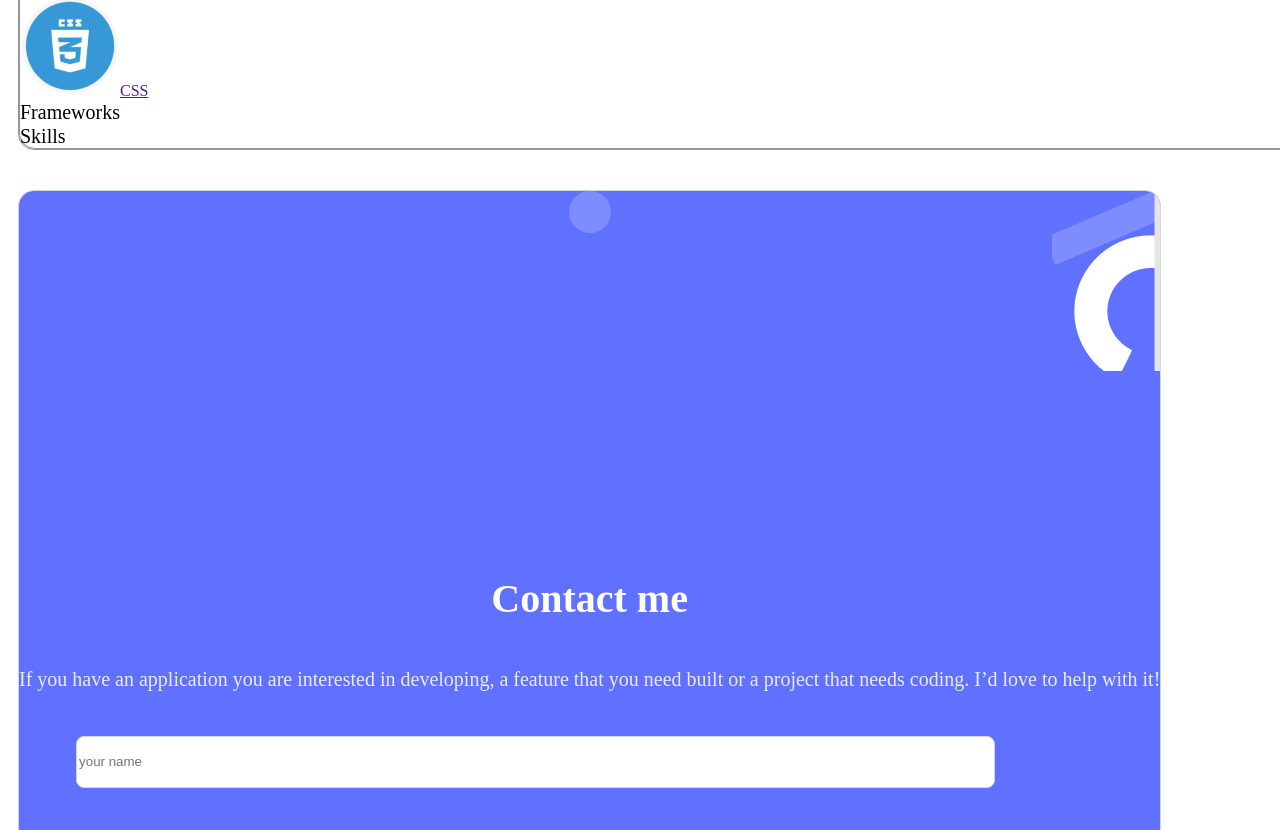
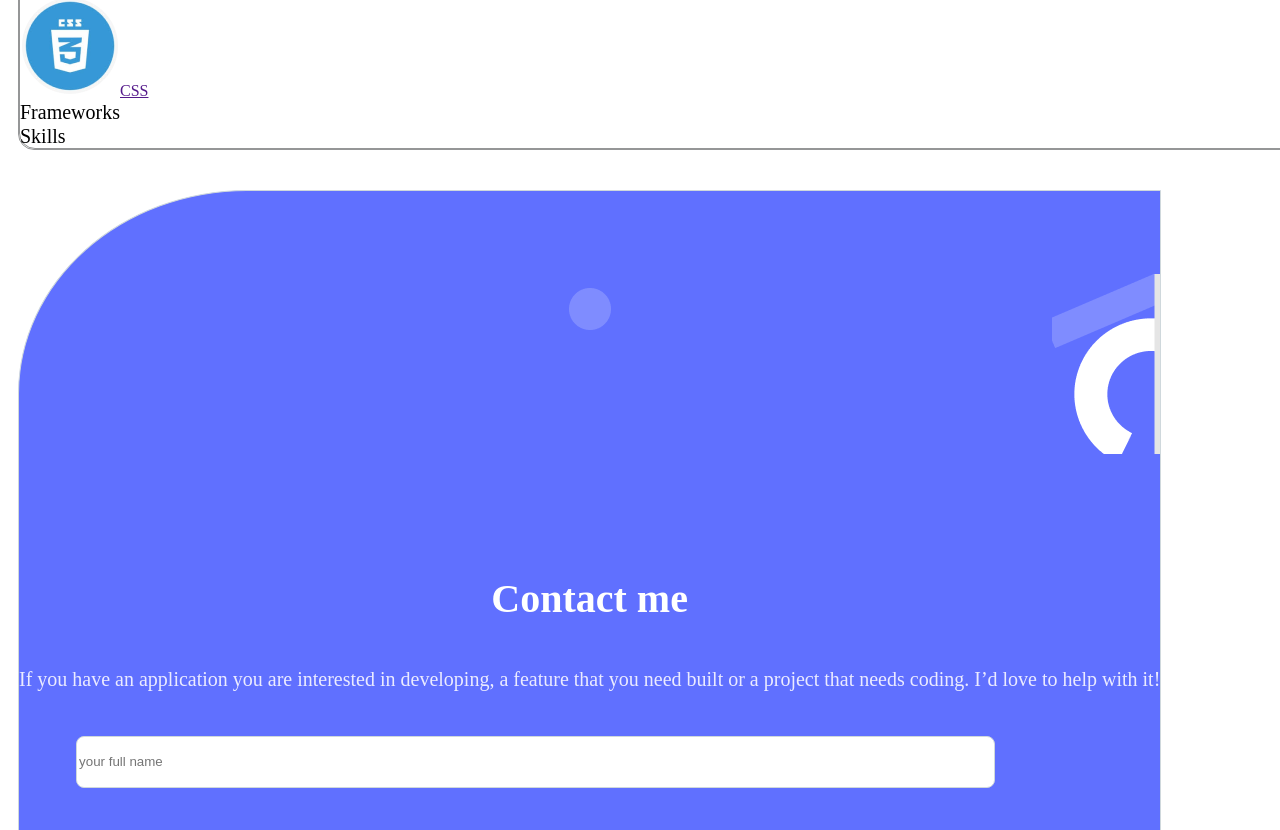
Before and after one commit to mengaww2ya/my-portfillo, a website: page index.html in a window 1280 px wide. Shown: the part 3948-4778 px from the top of the page. Drawn offline with Linux system fonts and the light colour scheme.

Commit message:
update boarder radius and place holder for input text

```diff
--- a/index.html
+++ b/index.html
@@ -281,12 +281,12 @@
       <!-- page7 -->
               <li>
       <section class="contact_me" id="contact">
-                      <form action="#" method="post">
+                      <form action="https://formspree.io/f/mqkrjpoe" method="post">
           <h1 class="headcontact">Contact me</h1>
           <p class="p2">If you have an application you are interested in developing,
                a feature that you need built or a project that needs coding.
               I’d love to help with it!</p>
-              <input type="text" class="input_txt" placeholder="your name" name="first name" maxlength="30" required><br>
+              <input type="text" class="input_txt" placeholder="your full name" name="full name" maxlength="30" required><br>
               <input type="email" class="input_txt" placeholder="your email" required><br>
               <textarea name="message" class="input_idea"placeholder="what is your message here" required maxlength="500"></textarea><br>
               <input type="submit" value="Get in touch" class="btn_getintech" >
--- a/myportfilo.css
+++ b/myportfilo.css
@@ -390,10 +390,10 @@
 
   .contact_me {
     border: 1px solid #cfd8dc;
-    border-radius: 16px;
+    border-radius: 20% 1px 1px 1px;
     background:
-      url(images/topright_cont.png) no-repeat top right,
-      url(images/contopcenter.png) no-repeat top center;
+      url(images/topright_cont.png) no-repeat right top calc(10%),
+      url(images/contopcenter.png) no-repeat center top calc(10%);
     background-color: #6070ff;
   }
 
```
